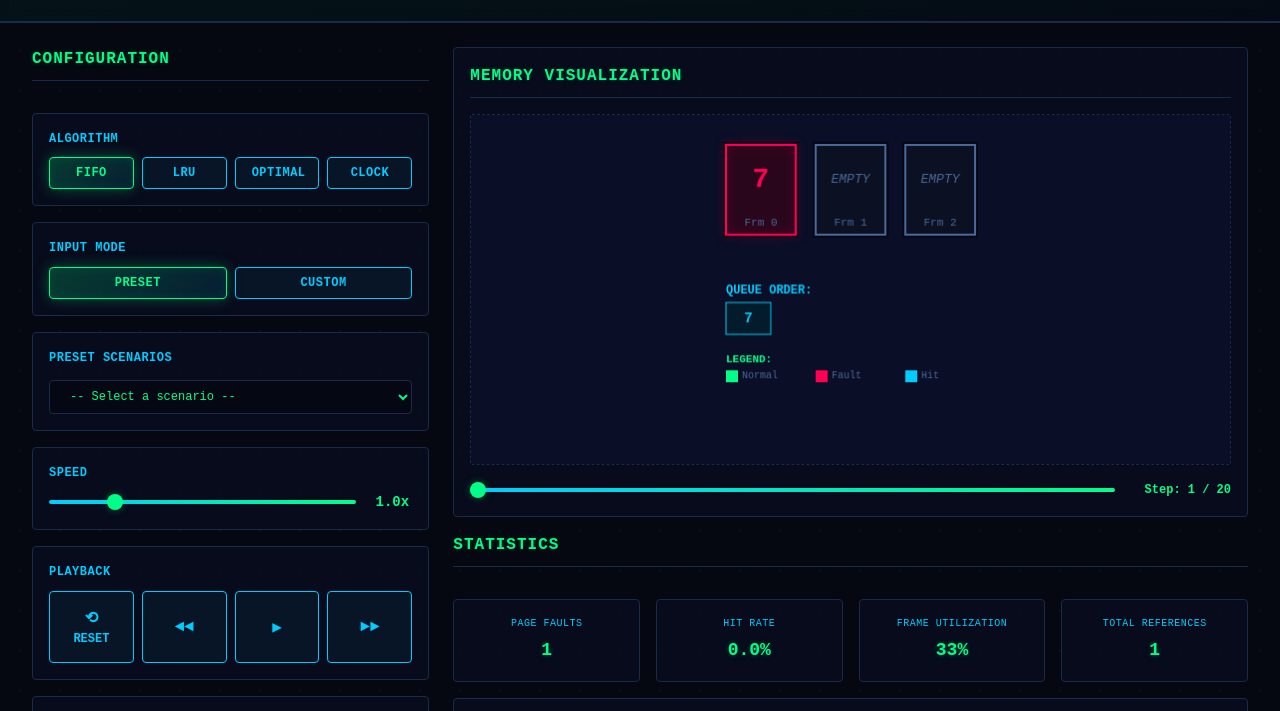
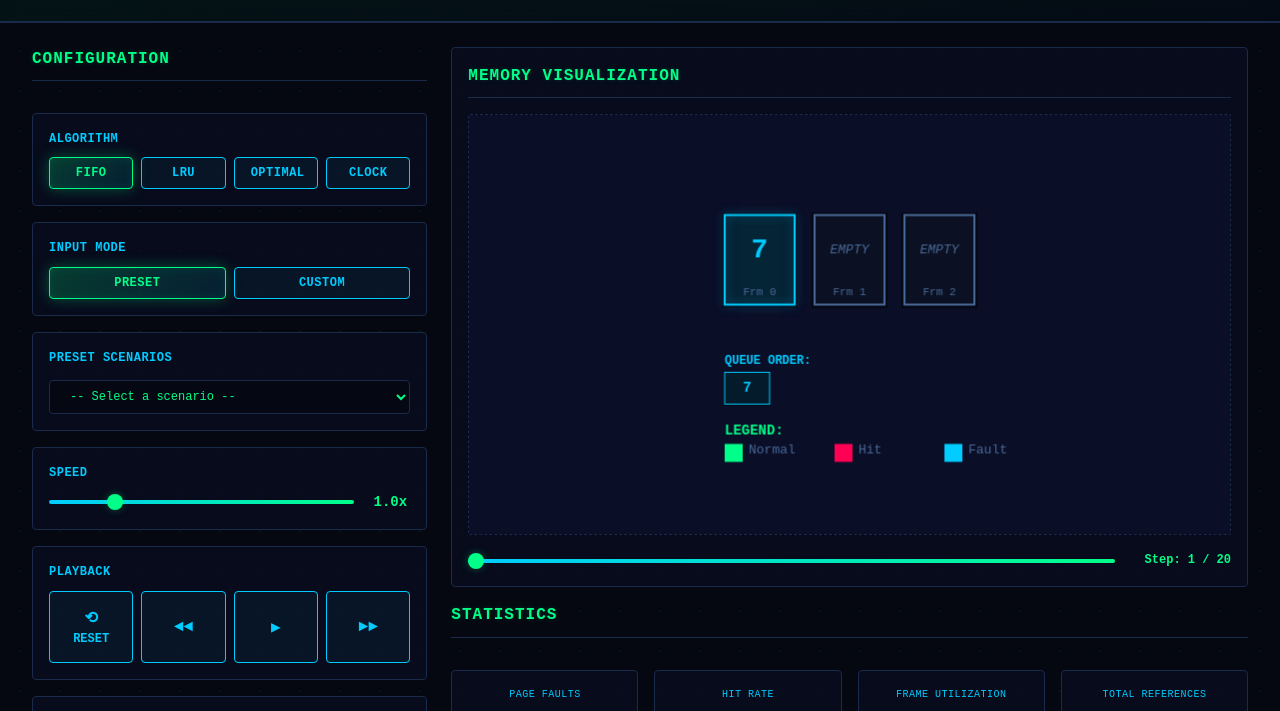
Before and after one commit to NitinTheGreat/OS-Project, a plain HTML site: page index.html in a window 1280 px wide. Shown: the part 89-800 px from the top of the page. Drawn offline with Linux system fonts and the light colour scheme.

Commit message:
chore: make vertical alignment

```diff
--- a/index.html
+++ b/index.html
@@ -76,7 +76,7 @@
                 <div class="input-row">
                     <div class="input-field">
                         <label>Frame Count</label>
-                        <input type="number" id="frame-count" value="3" min="1" max="8">
+                        <input type="number" id="frame-count" value="3" min="1" max="20">
                     </div>
                     <div class="input-field">
                         <label>Reference String</label>
--- a/script.js
+++ b/script.js
@@ -14,19 +14,34 @@ class AnimationEngine {
 
   resizeCanvas() {
     const rect = this.canvas.parentElement.getBoundingClientRect()
-    this.canvas.width = Math.max(rect.width - 32, 300)
-    this.canvas.height = 350
+    // Set actual pixel dimensions larger for crisp rendering
+    const dpr = window.devicePixelRatio || 1
+
+    // Dynamic height based on available space
+    const canvasHeight = Math.max(350, rect.height - 80)
+
+    this.canvas.width = Math.max(rect.width - 32, 300) * dpr
+    this.canvas.height = canvasHeight * dpr
+
+    // Scale back down with CSS
+    this.canvas.style.width = Math.max(rect.width - 32, 300) + 'px'
+    this.canvas.style.height = canvasHeight + 'px'
+
+    // Scale context to match device pixel ratio
+    this.ctx.scale(dpr, dpr)
+
     this.initializeContext()
   }
 
   clearCanvas() {
     // Complete canvas clearing to prevent ghosting
-    this.ctx.clearRect(0, 0, this.canvas.width, this.canvas.height)
+    const dpr = window.devicePixelRatio || 1
+    this.ctx.clearRect(0, 0, this.canvas.width / dpr, this.canvas.height / dpr)
     this.ctx.save()
     this.ctx.globalCompositeOperation = 'source-over'
     this.ctx.globalAlpha = 1.0
     this.ctx.fillStyle = "#0a0e27"
-    this.ctx.fillRect(0, 0, this.canvas.width, this.canvas.height)
+    this.ctx.fillRect(0, 0, this.canvas.width / dpr, this.canvas.height / dpr)
     this.ctx.restore()
   }
 
@@ -37,15 +52,27 @@ class AnimationEngine {
     const frameWidth = 70
     const frameHeight = 90
     const spacing = 20
+    const dpr = window.devicePixelRatio || 1
+    const canvasWidth = this.canvas.width / dpr
+    const canvasHeight = this.canvas.height / dpr
+
+    // Calculate total width needed for all frames
     const totalWidth = frameCount * (frameWidth + spacing) - spacing
-    const startX = (this.canvas.width - totalWidth) / 2
-    const startY = 30
+
+    // Center the frames horizontally in the canvas
+    const startX = Math.max(20, (canvasWidth - totalWidth) / 2)
+
+    // Center the frames vertically in the canvas (accounting for queue and legend below)
+    const queueHeight = 80  // Space needed for queue display
+    const legendHeight = 50 // Space needed for legend
+    const totalContentHeight = frameHeight + queueHeight + legendHeight
+    const startY = Math.max(20, (canvasHeight - totalContentHeight) / 2)
 
     const colors = {
       empty: "#4a6a9a",
       normal: "#00ff88",
-      highlight: "#ff0055",
-      hit: "#00ccff",
+      hit: "#ff0055",    // Red for hit
+      fault: "#00ccff",  // Blue for fault
     }
 
     // Draw each frame with proper clearing
@@ -62,7 +89,8 @@ class AnimationEngine {
 
       if (page !== null) {
         if (index === highlightIndex) {
-          color = isFault ? colors.highlight : isHit ? colors.hit : colors.normal
+          // Hit = Red, Fault = Blue
+          color = isHit ? colors.hit : isFault ? colors.fault : colors.normal
           borderColor = color
         } else {
           color = colors.normal
@@ -76,8 +104,8 @@ class AnimationEngine {
       this.ctx.strokeStyle = borderColor
       this.ctx.lineWidth = 2
 
-      if (isFault && index === highlightIndex) {
-        this.ctx.shadowColor = "rgba(255, 0, 85, 0.5)"
+      if (index === highlightIndex) {
+        this.ctx.shadowColor = isHit ? "rgba(255, 0, 85, 0.5)" : "rgba(0, 204, 255, 0.5)"
         this.ctx.shadowBlur = 10
       }
 
@@ -160,27 +188,28 @@ class AnimationEngine {
     this.ctx.save()
     this.ctx.globalAlpha = 1.0
     this.ctx.fillStyle = "#00ff88"
-    this.ctx.font = "bold 11px monospace"
+    this.ctx.font = "bold 14px monospace"  // Larger font
     this.ctx.textAlign = "left"
     this.ctx.textBaseline = "top"
     this.ctx.fillText("LEGEND:", startX, startY)
 
     const legend = [
       { color: "#00ff88", label: "Normal" },
-      { color: "#ff0055", label: "Fault" },
-      { color: "#00ccff", label: "Hit" },
+      { color: "#ff0055", label: "Hit" },     // Red for hit
+      { color: "#00ccff", label: "Fault" },   // Blue for fault
     ]
 
     let currentX = startX
     legend.forEach((item) => {
       this.ctx.globalAlpha = 1.0
       this.ctx.fillStyle = item.color
-      this.ctx.fillRect(currentX, startY + 16, 12, 12)
+      // Larger legend boxes
+      this.ctx.fillRect(currentX, startY + 20, 18, 18)
       this.ctx.fillStyle = "#4a6a9a"
-      this.ctx.font = "10px monospace"
+      this.ctx.font = "13px monospace"  // Larger text
       this.ctx.textAlign = "left"
-      this.ctx.fillText(item.label, currentX + 16, startY + 16)
-      currentX += 90
+      this.ctx.fillText(item.label, currentX + 24, startY + 20)
+      currentX += 110  // More spacing
     })
     this.ctx.restore()
   }
@@ -497,6 +526,26 @@ class OSMemorySimulator {
       speedSlider.addEventListener("input", (e) => {
         this.speed = Number.parseFloat(e.target.value)
         document.getElementById("speed-value").textContent = this.speed.toFixed(1) + "x"
+      })
+    }
+
+    // Custom input listeners - re-run simulation when inputs change
+    const frameCountInput = document.getElementById("frame-count")
+    const refStringInput = document.getElementById("ref-string")
+
+    if (frameCountInput) {
+      frameCountInput.addEventListener("change", () => {
+        if (this.currentMode === "custom") {
+          this.runSimulationCustom()
+        }
+      })
+    }
+
+    if (refStringInput) {
+      refStringInput.addEventListener("change", () => {
+        if (this.currentMode === "custom") {
+          this.runSimulationCustom()
+        }
       })
     }
 
```
